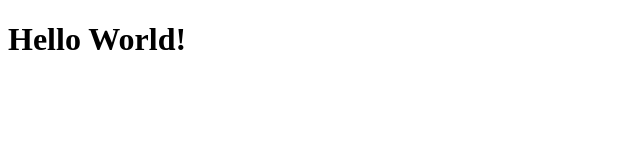
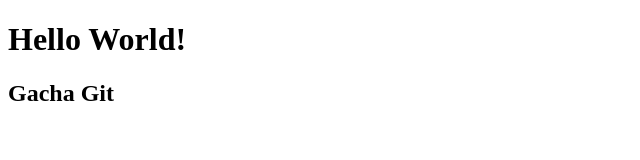
Before and after one commit to mynamejun/github_test, a plain HTML site: page index.html in a window 1280 px wide. Shown: the whole page, without its empty margins (0-640 px from the left). Drawn offline with Linux system fonts and the light colour scheme.

Commit message:
[update] h2 업데이트

```diff
--- a/index.html
+++ b/index.html
@@ -8,5 +8,6 @@
 </head>
 <body>
     <h1> Hello World!</h1>
+    <h2> Gacha Git</h2>
 </body>
 </html>
```
